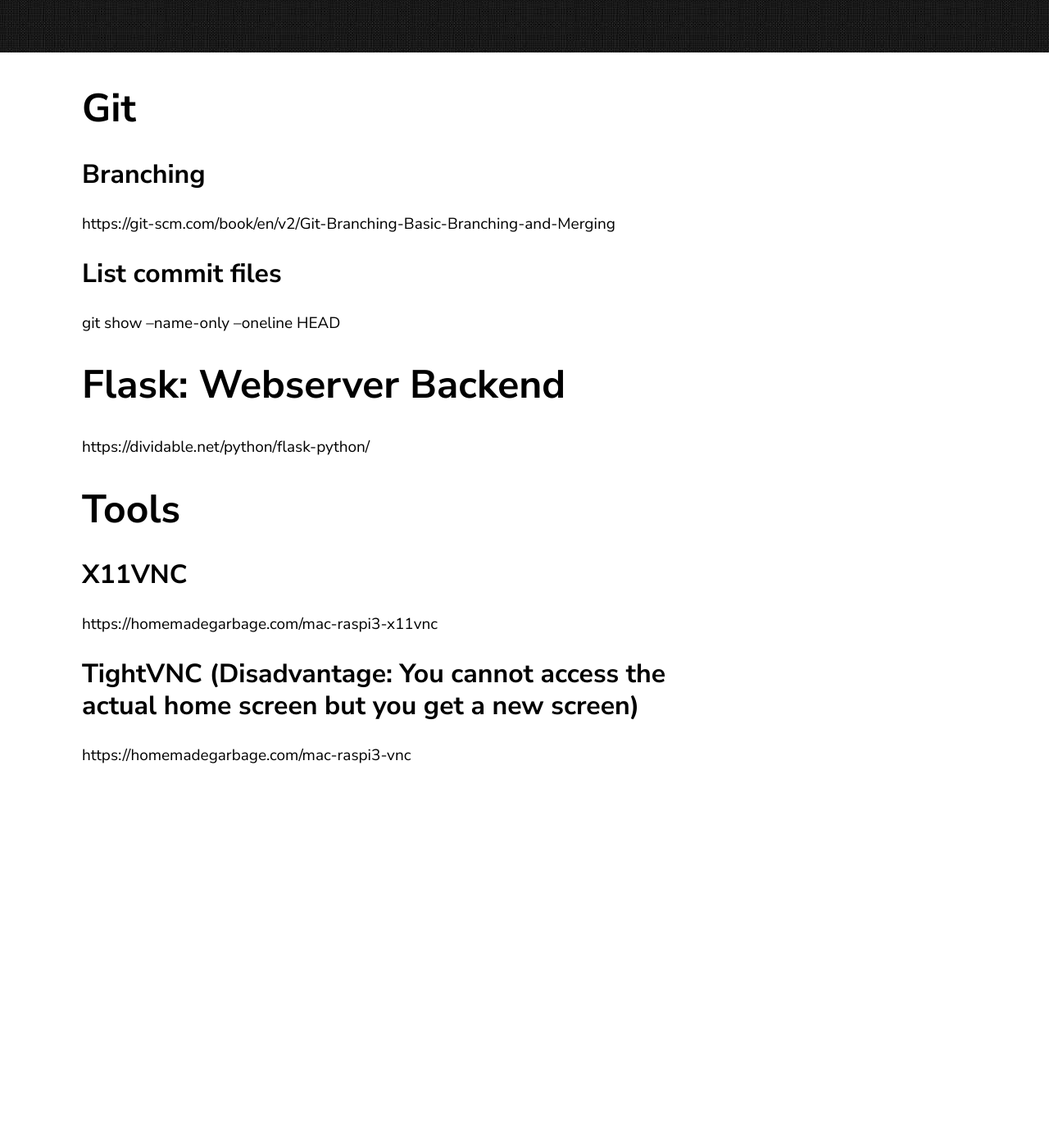
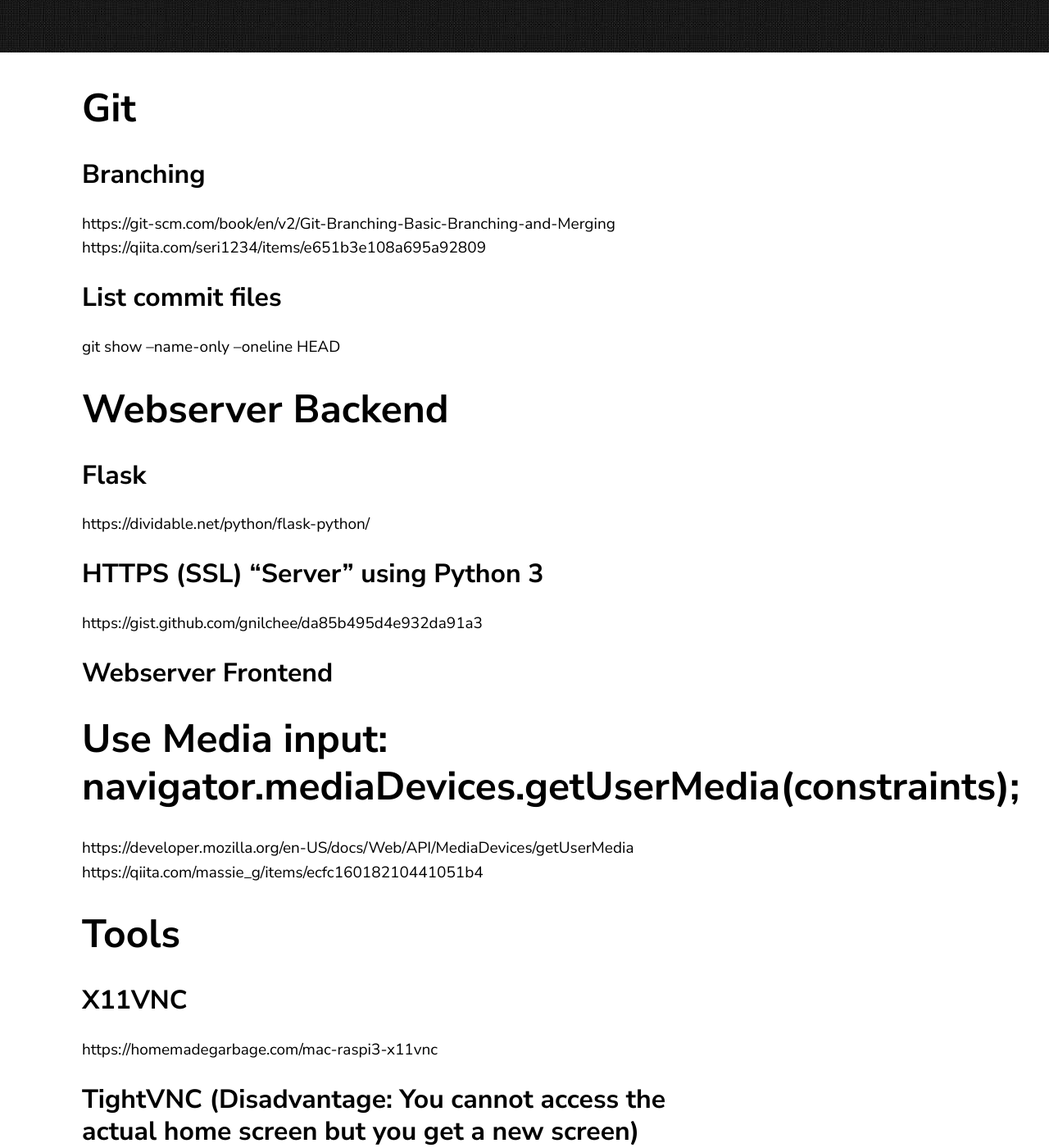
Before and after one commit to jluis9796/jluis9796.github.io, a Jekyll site: the page built from _posts/2020-05-31-manuals.markdown, in a window 1280 px wide and 1400 px high, scrolled down 308 px. Shown: the whole window at 82% size. Built offline with Jekyll 4.4.1, drawn with Linux system fonts in a browser that asks for light colours; before the commit the page ends 1263 px from its top, so only the background shows below that.

Commit message:
Update 2020-05-31-manuals.markdown

```diff
--- a/_posts/2020-05-31-manuals.markdown
+++ b/_posts/2020-05-31-manuals.markdown
@@ -6,12 +6,22 @@ date:   2020-05-31 1:29:30 +0900
 # Git
 ## Branching
 https://git-scm.com/book/en/v2/Git-Branching-Basic-Branching-and-Merging
+https://qiita.com/seri1234/items/e651b3e108a695a92809
 
 ## List commit files
 git show --name-only --oneline HEAD
 
-# Flask: Webserver Backend
+# Webserver Backend
+## Flask
 https://dividable.net/python/flask-python/
+
+## HTTPS (SSL) "Server" using Python 3
+https://gist.github.com/gnilchee/da85b495d4e932da91a3
+
+## Webserver Frontend
+# Use Media input: navigator.mediaDevices.getUserMedia(constraints);
+https://developer.mozilla.org/en-US/docs/Web/API/MediaDevices/getUserMedia
+https://qiita.com/massie_g/items/ecfc16018210441051b4
 
 # Tools
 ## X11VNC
```
